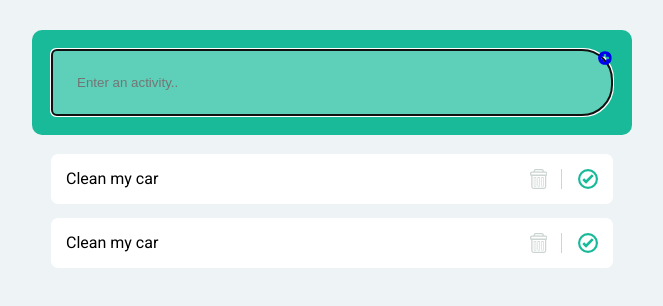
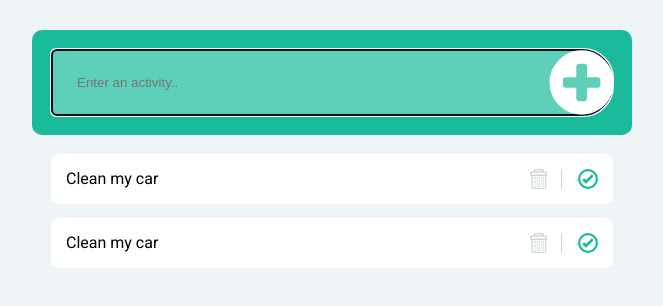
Before and after one commit to DenesVR/todoApp, a plain HTML site: page index.html in a window 1280 px wide. Shown: the whole page, without its empty margins (308-971 px from the left). Drawn offline with Linux system fonts and the light colour scheme.

Commit message:
input button styling

```diff
--- a/css/style.scss
+++ b/css/style.scss
@@ -39,8 +39,10 @@ body {
 
       &__button {
         position: absolute;
-        right: 20px;
-        top: 20px;
+        font-size: 75px;
+        color: #fff;
+        right: 19px;
+        top: 15px;
       }
     }
 
@@ -80,7 +82,6 @@ body {
           border-radius: 14px;
         }
       }
-
     }
 
     &__item {
```
Also changed, not shown: css/style.css, 1 other file.
